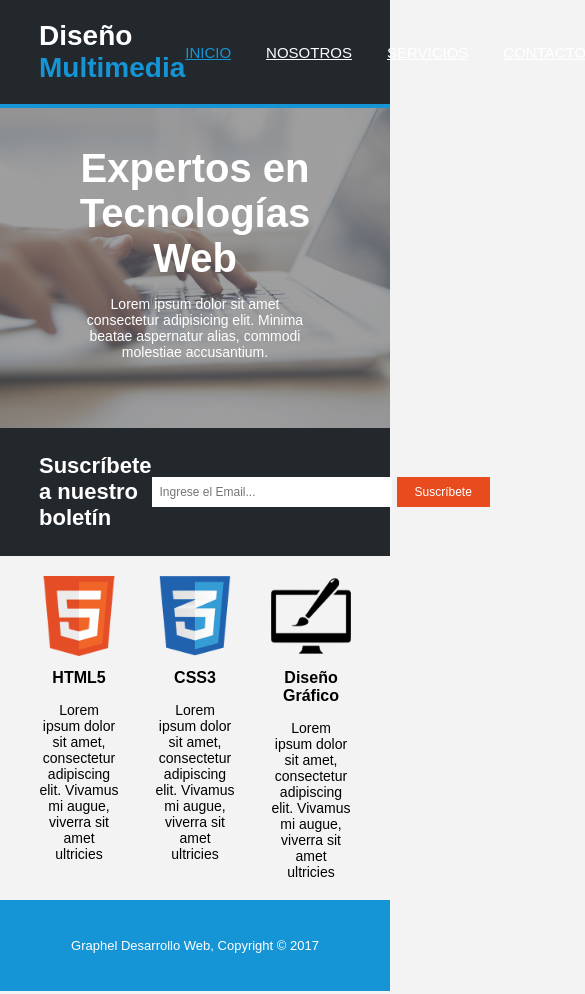
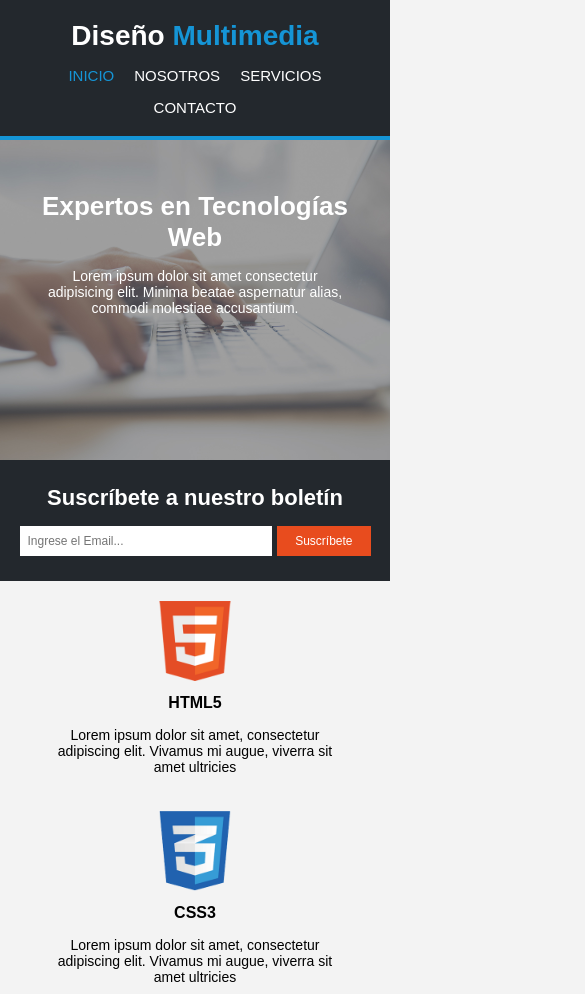
Before and after one commit to jheraldinparrarojas-design/Proyecto-Graphel, a plain HTML site: page index.html in a window 390 px wide. Shown: the top 994 px of the page, 585 px wide, since content can reach past the window. Drawn offline with Linux system fonts and the light colour scheme.

Commit message:
entrega final JP

```diff
--- a/index.html
+++ b/index.html
@@ -2,6 +2,7 @@
 <html lang="es">
 
 <head>
+    <meta name="viewport" content="width=device-width, initial-scale=1.0">
     <meta charset="UTF-8">
     <link rel="stylesheet" href="style/style.css">
         <title>Diseño Multimedia - Inicio</title>
@@ -42,7 +43,7 @@
         <div class="cartel">
             <img src="assets/logo_html.png" alt="Logo HTML5">
             <h3>HTML5</h3>
-            <P><p>Lorem ipsum dolor sit amet,
+            <p>Lorem ipsum dolor sit amet,
                  consectetur adipiscing elit.
                   Vivamus mi augue, viverra sit
                    amet ultricies</p>
@@ -54,7 +55,7 @@
             <p>Lorem ipsum dolor sit amet,
                  consectetur adipiscing elit.
                   Vivamus mi augue, viverra sit
-                   amet ultricies
+                   amet ultricies</p>
         </div>
 
         <div class="cartel">
@@ -64,7 +65,7 @@
             <p>Lorem ipsum dolor sit amet,
                  consectetur adipiscing elit.
                   Vivamus mi augue, viverra sit
-                   amet ultricies
+                   amet ultricies</p>
         </div>
      </section>
    </main>
--- a/style/style.css
+++ b/style/style.css
@@ -11,6 +11,9 @@ body {
     display: flex;
     flex-direction: column;
     min-height: 100vh;
+}
+a {
+    text-decoration: none;
 }
 
 header {
@@ -53,6 +56,7 @@ body > main {
 .vision {
     display: flex;
     flex-direction: column;
+    object-fit: cover;
 }
 
 .vision img {
@@ -68,6 +72,7 @@ body > main {
     transform: translate(-50%, -50%);
     text-align: center;
     color: white;
+    width: 80%;
 }
 
 .vision-texto h2 {
@@ -234,3 +239,57 @@ footer {
     font-size: 13px;
     margin-top: auto;
 }
+@media (max-width: 768px) {
+
+    header {
+        flex-direction: column;
+        gap: 15px;
+        padding: 20px 5%;
+    }
+
+    nav {
+        flex-wrap: wrap;
+        justify-content: center;
+        gap: 15px 20px;
+    }
+
+    .vision-texto h2 {
+        font-size: 26px;
+    }
+
+    .registro {
+        flex-direction: column;
+        gap: 15px;
+        padding: 25px 5%;
+        text-align: center;
+    }
+
+    .registro form {
+        width: 100%;
+    }
+
+    .registro input {
+        flex: 1;
+        min-width: 0;
+        width: auto;
+    }
+    .carteles {
+        flex-direction: column;
+        align-items: center;
+        padding: 20px 5%;
+    }
+
+    .cartel {
+        width: 100%;
+        max-width: 300px;
+    }
+
+    .contenido {
+        flex-direction: column;
+        padding: 20px 5%;
+    }
+    .contenido aside,
+    .lateral {
+        align-self: stretch;
+    }
+}
```
Also changed, not shown: Contactos.html (+1 -0 lines), Nosotros.html (+1 -0 lines), Servicios.html (+1 -0 lines).
